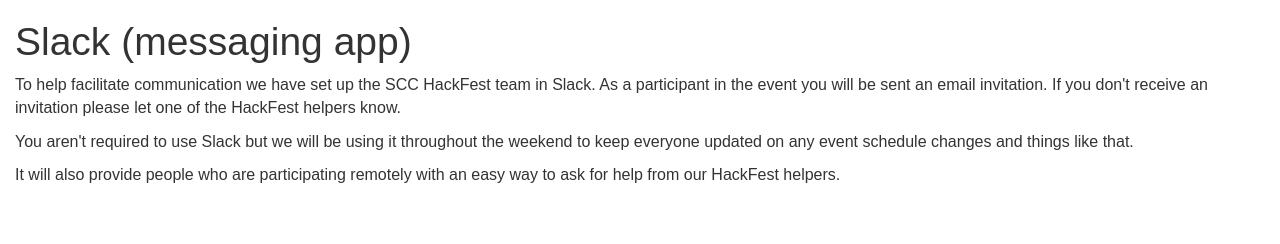
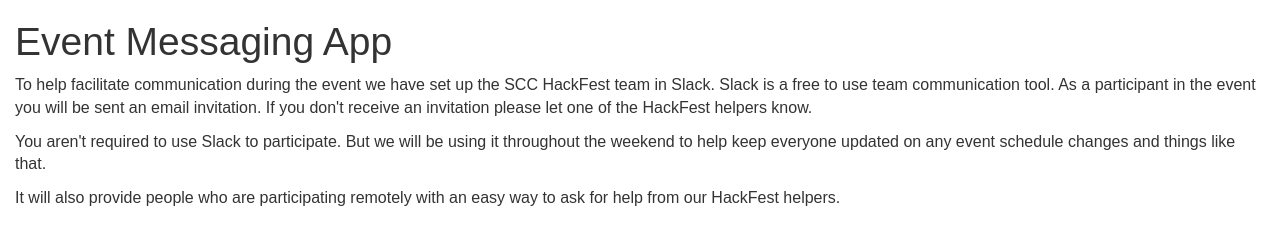
Before and after one commit to SunshineCoastCouncil/HackFest, a plain HTML site: page page/Event Messaging App.html in a window 1280 px wide. Drawn offline with nearby package versions, Linux system fonts and the light colour scheme.

Commit message:
Rename the Slack page to Event Messaging App

```diff
--- a/page/Slack.html
+++ b/page/Event Messaging App.html
@@ -8,11 +8,12 @@
 </head>
 <body class="container-fluid">
 <div id="pageContent">
-    <h1>Slack (messaging app)</h1>
-    <p>To help facilitate communication we have set up the SCC HackFest team in Slack. As a participant in the event you
-    will be sent an email invitation. If you don't receive an invitation please let one of the HackFest helpers know.</p>
-    <p>You aren't required to use Slack but we will be using it throughout the weekend to keep everyone updated on any
-    event schedule changes and things like that.</p>
+    <h1>Event Messaging App</h1>
+    <p>To help facilitate communication during the event we have set up the SCC HackFest team in Slack. Slack is a free
+        to use team communication tool. As a participant in the event you will be sent an email invitation. If you don't
+        receive an invitation please let one of the HackFest helpers know.</p>
+    <p>You aren't required to use Slack to participate. But we will be using it throughout the weekend to help keep
+        everyone updated on any event schedule changes and things like that.</p>
     <p>It will also provide people who are participating remotely with an easy way to ask for help from our HackFest
         helpers.</p>
 </div>
```
Also changed, not shown: index.html (+1 -1 lines).
